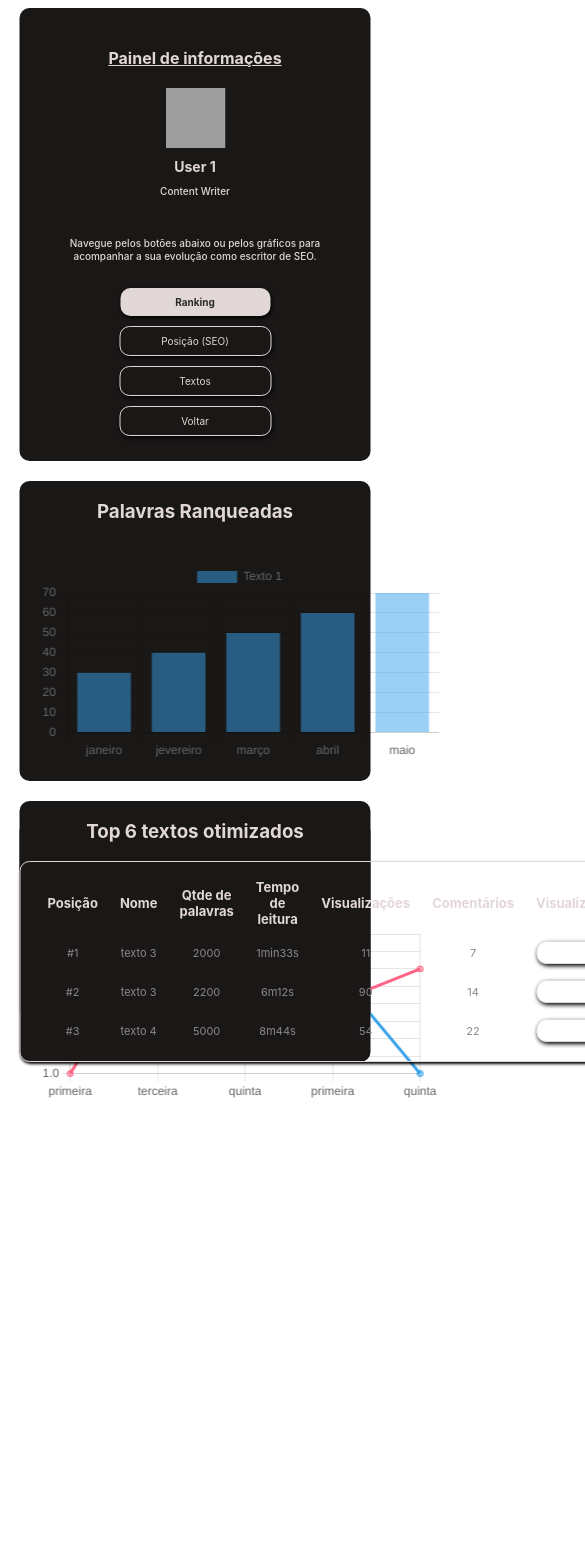
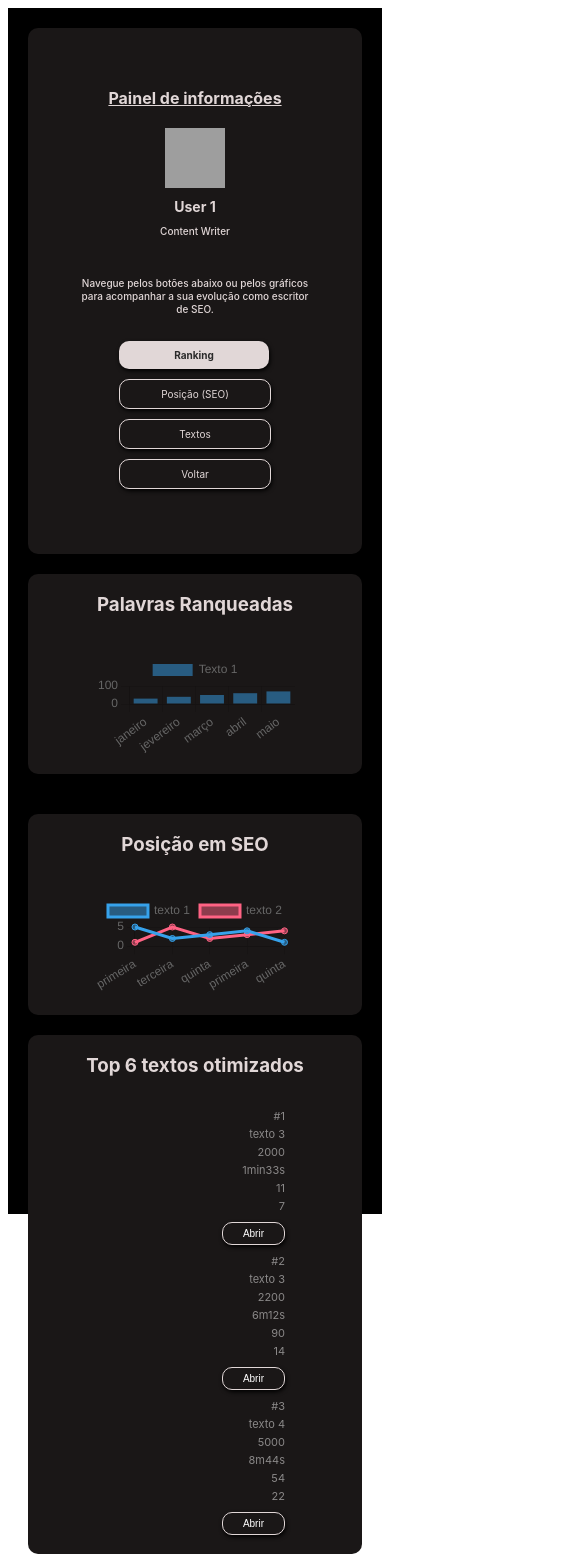
Before and after one commit to getulio-souza/curso_redacao_seo, a React (Create React App) app: page /editor-page/dashboard in a window 390 px wide. Shown: the top 1554 px of the page, 585 px wide, since content can reach past the window. Before the commit the page ends 1122 px from the top, so only its background shows below. Built offline with nearby package versions, Linux system fonts and the light colour scheme; grey boxes are pictures that could not be loaded.

Commit message:
bugfix: working-on-table-responsive-layout

```diff
--- a/src/Components/Editor-page/dashboard/dashboard.jsx
+++ b/src/Components/Editor-page/dashboard/dashboard.jsx
@@ -95,6 +95,7 @@ function dashboard() {
               <DashBoardSingleOption>Voltar</DashBoardSingleOption>
             </DashboardOptionsContainer>
           </DashboardProfileContainer>
+
           <DashboardGraphsAndTopRankContainer>
             <DashboardGraphicsContainer>
               <DashboardWordsRanked>
--- a/src/Components/Editor-page/dashboard/dashboard.styles.jsx
+++ b/src/Components/Editor-page/dashboard/dashboard.styles.jsx
@@ -3,23 +3,19 @@ import styled from "styled-components";
 export const DashboardBackground = styled.div`
   background-color: #000;
   width: 100%;
-  height: 100vh;
-  position: relative;
+  height: 100%;
   @media (max-width: 900px) {
     height: 100%;
   }
 `;
 
 export const DashboardContainer = styled.div`
-  width: 90vw;
-  height: 90%;
+  height: 100%;
+  width: auto;
   margin: 0 auto;
   display: flex;
-  position: absolute;
-  top: 50%;
-  left: 50%;
-  transform: translate(-50%, -50%);
   gap: 20px;
+  padding: 20px;
   @media (max-width: 900px) {
     flex-direction: column;
   }
@@ -27,16 +23,15 @@ export const DashboardContainer = styled.div`
 
 export const DashboardProfileContainer = styled.div`
   background-color: #1a1717;
-  width: 25%;
-  min-width: 25%;
-  height: 90vh;
+  width: 250px;
+  min-width: 250px;
   display: flex;
   flex-direction: column;
   justify-content: space-between;
   border-radius: 10px;
   @media (max-width: 900px) {
     width: 100%;
-    padding-top: 20px;
+    padding: 40px 0%;
   }
 `;
 
@@ -90,12 +85,12 @@ export const DashboardProfileInfoDescription = styled.div`
 `;
 
 export const DashboardOptionsContainer = styled.div`
-  display: flex;
-  flex-direction: column;
-  justify-content: center;
+  display: grid;
+  grid-template-columns: 1fr;
   align-items: center;
   text-align: center;
   padding: 20px 0;
+  margin: 0 auto;
   font-family: inter;
 `;
 
@@ -146,8 +141,6 @@ export const DashboardGraphicsContainer = styled.div`
   @media (max-width: 900px) {
     display: flex;
     flex-direction: column;
-    width: 100%;
-    height: 300px;
   }
 `;
 
@@ -157,6 +150,8 @@ export const DashboardGraphsAndTopRankContainer = styled.div`
   flex-direction: column;
   justify-content: space-between;
   gap: 20px;
+  height: 600px;
+  min-height: 600px;
   @media (max-width: 900px) {
     padding-bottom: 20px;
   }
@@ -180,22 +175,23 @@ export const DashboardWordsRanked = styled.div`
 export const DashboardWordsRankedTitle = styled.h3``;
 
 export const ChartContainer = styled.div`
-  width: 400px;
   height: fit-content;
   margin: 0 auto;
   padding: 20px;
+  width: 300px;
+  @media (max-width: 700px) {
+    width: 200px;
+  }
 `;
 
 export const DashboardSeoPosition = styled.div`
   background-color: #1a1717;
   width: 100%;
-  height: 300px;
   border-radius: 10px;
   @media (max-width: 900px) {
     width: 100%;
     min-width: 100%;
     margin: 0 auto;
-    height: 200px;
   }
 `;
 
@@ -209,13 +205,13 @@ export const DashboardSeoPositionTitle = styled.h3`
 export const DashboardTopTextsRanked = styled.div`
   background-color: #1a1717;
   width: 100%;
-  height: 60%;
+  height: 100%;
   border-radius: 10px;
   @media (max-width: 900px) {
     width: 100%;
     min-width: 100%;
     margin: 0 auto;
-    height: fit-content;
+    /* height: fit-content; */
   }
 `;
 
--- a/src/Components/Editor-page/dashboard/table-texts/table.jsx
+++ b/src/Components/Editor-page/dashboard/table-texts/table.jsx
@@ -2,6 +2,7 @@ import React from "react";
 import {
   TableTextContainer,
   TableTextRow,
+  TableTextBody,
   TabletextHead,
   TableTextData,
   TableActionBtn,
@@ -20,42 +21,46 @@ function TopTextsTable() {
           <TabletextHead>Comentários</TabletextHead>
           <TabletextHead>Visualizar</TabletextHead>
         </TableTextRow>
+        <TableTextBody>
           <TableTextRow>
-          <TableTextData>#1</TableTextData>
-          <TableTextData>texto 3</TableTextData>
-          <TableTextData>2000</TableTextData>
-          <TableTextData>1min33s</TableTextData>
-          <TableTextData>11</TableTextData>
-          <TableTextData>7</TableTextData>
-          <TableTextData>
+            <TableTextData className="data">#1</TableTextData>
+            <TableTextData className="data">texto 3</TableTextData>
+            <TableTextData className="data">2000</TableTextData>
+            <TableTextData className="data">1min33s</TableTextData>
+            <TableTextData className="data">11</TableTextData>
+            <TableTextData className="data">7</TableTextData>
+            <TableTextData className="data">
               <TableActionBtn>Abrir</TableActionBtn>
             </TableTextData>
           </TableTextRow>
           <TableTextRow>
-          <TableTextData>#2</TableTextData>
-          <TableTextData>texto 3</TableTextData>
-          <TableTextData>2200</TableTextData>
-          <TableTextData>6m12s</TableTextData>
-          <TableTextData>90</TableTextData>
-          <TableTextData>14</TableTextData>
-          <TableTextData>
+            <TableTextData className="data">#2</TableTextData>
+            <TableTextData className="data">texto 3</TableTextData>
+            <TableTextData className="data">2200</TableTextData>
+            <TableTextData className="data">6m12s</TableTextData>
+            <TableTextData className="data">90</TableTextData>
+            <TableTextData className="data">14</TableTextData>
+            <TableTextData className="data">
               <TableActionBtn>Abrir</TableActionBtn>
             </TableTextData>
           </TableTextRow>
           <TableTextRow>
-          <TableTextData>#3</TableTextData>
-          <TableTextData>texto 4</TableTextData>
-          <TableTextData>5000</TableTextData>
-          <TableTextData>8m44s</TableTextData>
-          <TableTextData>54</TableTextData>
-          <TableTextData>22</TableTextData>
-          <TableTextData>
+            <TableTextData className="data">#3</TableTextData>
+            <TableTextData className="data">texto 4</TableTextData>
+            <TableTextData className="data">5000</TableTextData>
+            <TableTextData className="data">8m44s</TableTextData>
+            <TableTextData className="data">54</TableTextData>
+            <TableTextData className="data">22</TableTextData>
+            <TableTextData className="data">
               <TableActionBtn>Abrir</TableActionBtn>
             </TableTextData>
           </TableTextRow>
+        </TableTextBody>
       </TableTextContainer>
     </>
   );
 }
 
 export default TopTextsTable;
+
+//https://www.youtube.com/watch?v=HKWtJPumb7g
--- a/src/Components/Editor-page/dashboard/table-texts/table.styles.jsx
+++ b/src/Components/Editor-page/dashboard/table-texts/table.styles.jsx
@@ -4,25 +4,59 @@ export const TableTextContainer = styled.table`
   text-align: center;
   margin: 0 auto;
   font-family: inter;
+  box-shadow: 1px 2px 3px #000;
   border: 1px solid #e1d7d7;
   padding: 10px 15px;
   border-radius: 10px;
-  box-shadow: 1px 2px 3px #000;
+  @media (max-width: 768px) {
+    border: none;
+    box-shadow: none;
+  }
 `;
 
-export const TableTextRow = styled.tr``;
+export const TableTextRow = styled.tr`
+  @media (max-width: 768px) {
+    display: block;
+    text-align: right;
+    position: relative;
+  }
+`;
 
 export const TabletextHead = styled.th`
   padding: 5px 10px;
   color: #e1d7d7;
   font-weight: 700;
   font-size: 13px;
+  @media (max-width: 768px) {
+    display: none;
+  }
+`;
+
+export const TableTextBody = styled.tbody`
+  @media (max-width: 768px) {
+    width: 200px;
+    display: block;
+    text-align: right;
+    position: relative;
+  }
 `;
 
 export const TableTextData = styled.td`
   padding: 2px 10px;
   color: #8a8888;
   font-size: 11px;
+  @media (max-width: 768px) {
+    display: block;
+    text-align: right;
+    position: relative;
+    ::before {
+      content: attr(data);
+      position: absolute;
+      left: 0;
+      width: 50%;
+      text-align: left;
+    }
+  }
 `;
 
 export const TableActionBtn = styled.button`
```
Lines whose indentation alone changed are shown as unchanged.
